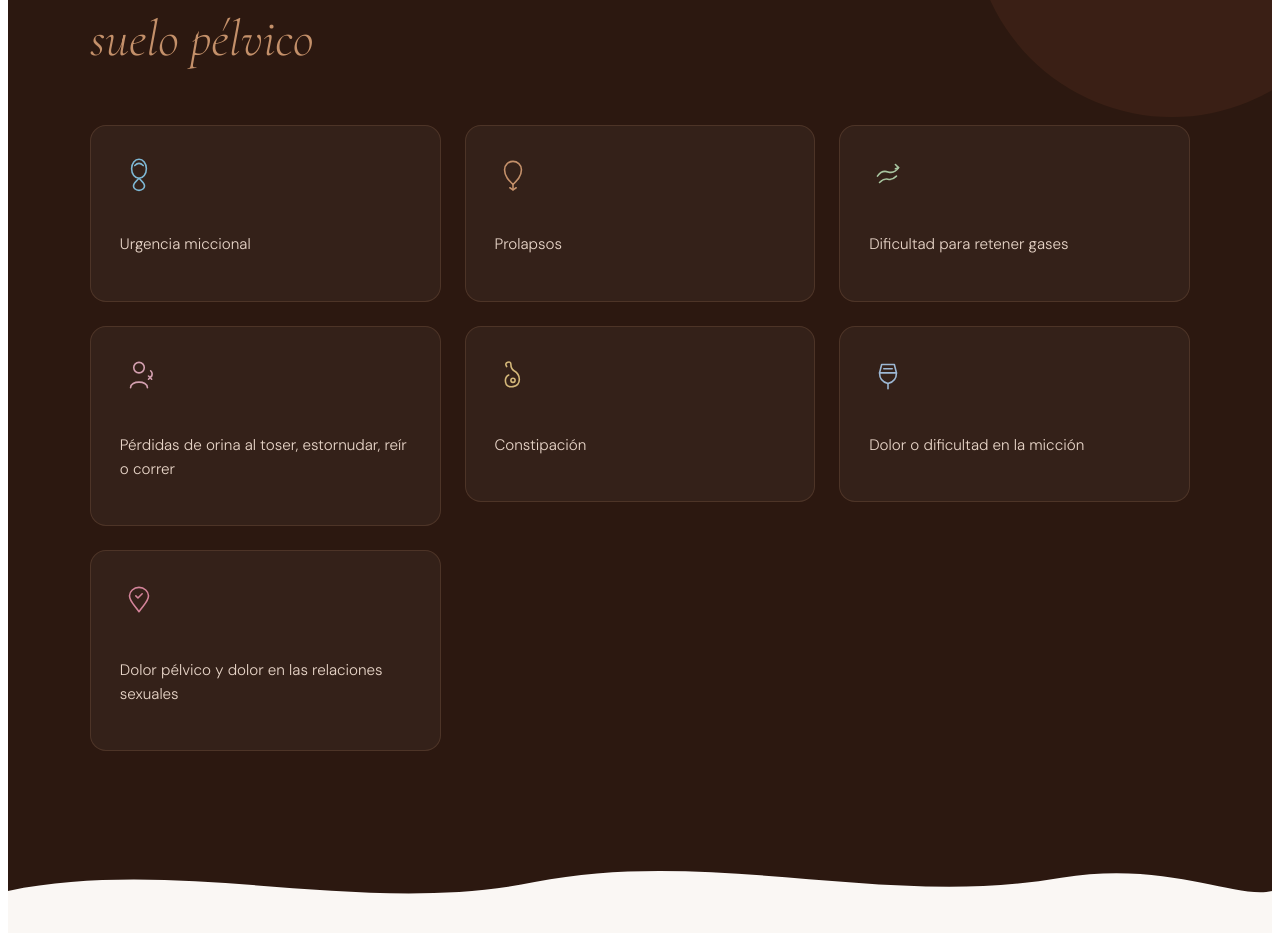
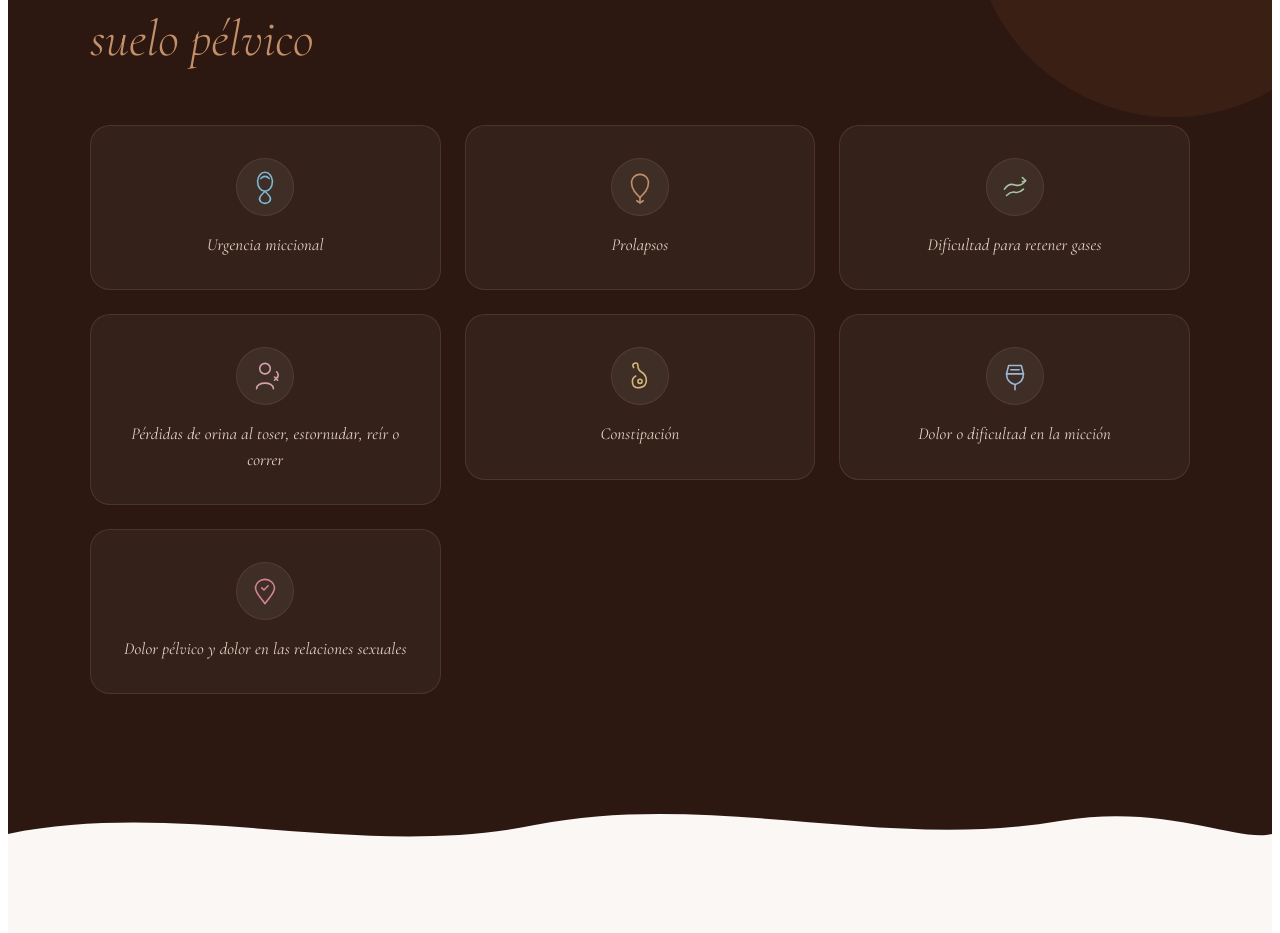
Before and after one commit to DiegoPazosX/julieta-fontana, a React (Vite) app: page / in a window 1280 px wide. Shown: the part 1853-2786 px from the top of the page. Built offline with nearby package versions, Linux system fonts and the light colour scheme.

Commit message:
Cambios en la landing

```diff
--- a/src/App.jsx
+++ b/src/App.jsx
@@ -136,25 +136,43 @@ const DisorderCard = ({ d, delay }) => {
         onMouseEnter={() => setHovered(true)}
         onMouseLeave={() => setHovered(false)}
         style={{
-          padding: "1.8rem",
+          padding: "2rem 1.5rem",
           border: `1px solid ${hovered ? colors.border : "rgba(196,144,106,0.18)"}`,
-          borderRadius: "16px",
+          borderRadius: "20px",
           background: hovered ? colors.bg : "rgba(255,255,255,0.04)",
           transform: hovered ? "scale(1.055) translateY(-4px)" : "scale(1) translateY(0)",
           transition: "all 0.35s cubic-bezier(0.34,1.56,0.64,1)",
           cursor: "default",
           boxShadow: hovered ? `0 12px 32px rgba(0,0,0,0.25)` : "none",
+          display: "flex",
+          flexDirection: "column",
+          alignItems: "center",
+          textAlign: "center",
+          gap: "1rem",
         }}
       >
         <div style={{
-          marginBottom: "1.2rem",
+          width: "56px", height: "56px",
+          borderRadius: "50%",
+          background: hovered ? colors.bg : "rgba(255,255,255,0.06)",
+          border: `1px solid ${hovered ? colors.border : "rgba(196,144,106,0.15)"}`,
+          display: "flex", alignItems: "center", justifyContent: "center",
           transform: hovered ? "scale(1.15)" : "scale(1)",
-          transition: "transform 0.35s cubic-bezier(0.34,1.56,0.64,1)",
-          display: "inline-block",
+          transition: "all 0.35s cubic-bezier(0.34,1.56,0.64,1)",
+          flexShrink: 0,
         }}>
           <DisorderIcon type={d.icon} />
         </div>
-        <p style={{ fontFamily:"'DM Sans',sans-serif", fontWeight:300, fontSize:"0.95rem", lineHeight:1.6, color:"#E8D5C8" }}>{d.text}</p>
+        <p style={{
+          fontFamily: "'Cormorant Garamond', Georgia, serif",
+          fontWeight: 400,
+          fontStyle: "italic",
+          fontSize: "1.05rem",
+          lineHeight: 1.5,
+          color: "#E8D5C8",
+          letterSpacing: "0.01em",
+          margin: 0,
+        }}>{d.text}</p>
       </div>
     </RevealBlock>
   );
```
